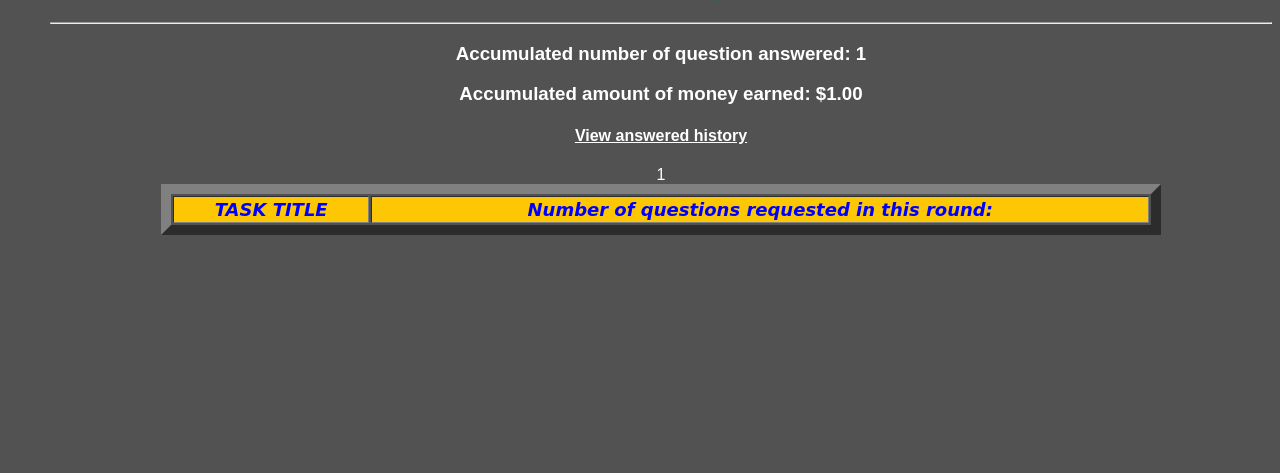
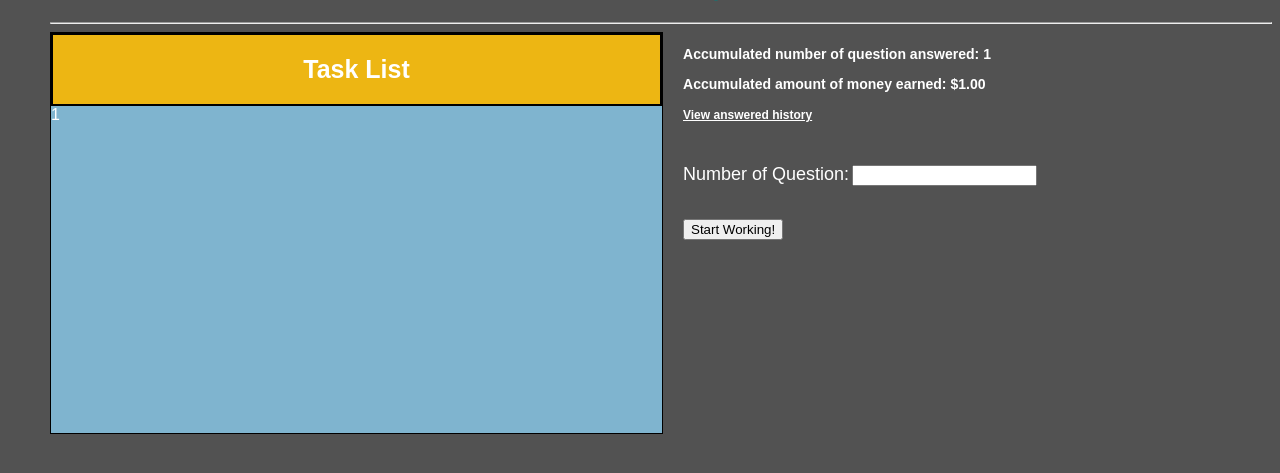
Before and after one commit to RWU001/DIP, a PHP site: page /html/worker-home.php in a window 1280 px wide. Shown: the part 111-584 px from the top of the page. Run offline with PHP 8.4, Linux system fonts and the light colour scheme; the visitor is signed in with stand-in values (Sample User, id 1); lists and menus that the app fills with data are empty; some libraries are stand-ins or nearby versions.

Commit message:
Updating the worker home page

```diff
--- a/css/general.css
+++ b/css/general.css
@@ -100,7 +100,7 @@
 
 .inputTask {
 	float: right;
-	margin-right: 50px;
+	margin-right: 10%;
 }
 
 th {
@@ -133,3 +133,87 @@
 #detailClass tr {
 	background-color: #888;
 }
+
+#taskDescription {
+	float: right;
+	width: 88.5%;
+	height: 100px;
+	margin-right: 10%;
+	margin-top: 2%;
+	text-align: top;
+}
+
+#zip_file {
+	margin-top: 2%;
+}
+
+.taskListTitle {
+	font-size: 25px;
+	display: block;
+	background-color: #EDB613;
+	margin: 0;
+	padding: 20px;
+	text-align: center;
+	border: 2px solid black;
+}
+
+.taskListBox {
+	width: 50%;
+	border: 1px solid black;
+	/* background-color: #777777; */
+	background-color: #7fb4cf;
+	height: 400px;
+	display: inline;
+	float: left;
+}
+
+.workerDetails {
+	width: 39%;
+	display: inline;
+	float: left;
+	padding-left: 20px;
+	font-size: 12px;
+}
+
+.workerQueryTitle {
+	font-size: 23px;
+	font-weight: bold;
+	color: #000;
+	margin-top: 5px;
+	margin-bottom: 5px;
+}
+
+.workerQueryTitle:hover {
+	color: green;
+	cursor: pointer;
+}
+
+.workerQueryDescription {
+	color: #555;
+	margin: 0;
+	margin-bottom: 10px;
+	padding-top: 0px;
+}
+
+.QueryTaskWorker {
+	border: 2px solid black;
+}
+
+#taskList {
+	height: 350px;
+	overflow: scroll;
+}
+
+.pricePerQuestion {
+	font-size: 14px;
+	float: right;
+	color: black;
+}
+
+.numberQuestion {
+	font-size: 18px;
+}
+
+#startWorker {
+	float: left;
+}
--- a/html/requester-home.php
+++ b/html/requester-home.php
@@ -54,7 +54,7 @@
 		<center>Top Up</center>
 		<form name="wallet" action="../php/wallet.php" method="post">
 			<center>Amount to top up:</center>
-			<center><input type="number" name="number" size="14" /></center>
+			<center><input type="number" name="number" size="14" required/></center>
 			<center><input type="submit" name="wallet" value="Add Wallet" /></center>
 		</form>
 	</div>
--- a/html/worker-home.php
+++ b/html/worker-home.php
@@ -4,6 +4,7 @@
 
   <head>
     <title>Worker Home Page</title>
+    <script src="https://ajax.googleapis.com/ajax/libs/jquery/3.1.0/jquery.min.js"></script>
     <meta charset="utf-8">
     <!-- <style>
     body {background-color: powderblue;}
@@ -11,12 +12,10 @@
     </style> -->
   </head>
 
-  <script>
-    var AQ = "500";
-    var AM = "5"
-  </script>
+  <style type="text/css">
+    .test {
 
-  <style type="text/css">
+    }
     th {
       color:BLUE;
       font-family:Comic Sans MS;
@@ -51,12 +50,21 @@
 
     <hr>
 
-    <center>
-      <form action="/work_page.html">
+    <form action="../php/workspace.php" method="post">
+      <div class="taskListBox">
+        <h2 class="taskListTitle">Task List</h2>
+        <div id="taskList">
+          <?php
+              session_start();
+              $request = $_SESSION['queryTaskWorker'];
+              echo $request;
+          ?>
+        </div>
+      </div>
+      <div class="workerDetails">
         <h3>
         Accumulated number of question answered:
         <?php
-          session_start();
           if (isset($_SESSION['question1'])) {
             $question = $_SESSION['question1'];
             echo $question;
@@ -79,21 +87,21 @@
         <a href="history.html">
           <h4>View answered history</h4>
         </a>
-      <table Border="10" width="1000" cellpadding="20" table style="margin: 0px auto;">
-
-        <tr>
-        <th>TASK TITLE</th>
-        <th>Number of questions requested in this round:</th>
-        </tr>
-
-        <?php
-          $request = $_SESSION['queryTaskWorker'];
-          echo $request;
-        ?>
-      </table>
-
-      <br/>
+        <br>
+        <label>
+          <p><span class="numberQuestion">Number of Question:</span> <input type="number" max="200" name="numberQuestion" id="numberQuestion"></p>
+        </label>
+        <input type="text" name="taskTitle" id="test" style="visibility: hidden" required/>
+        <br>
+        <input type="submit" value="Start Working!" id="startWorker">
+      </div>
     </form>
-    </center>
+    <!-- <form name="test" action="../php/test.php" method="post">
+    <center>Amount to top up:</center>
+    <center><input type="text" name="asd" id="test" style="visibility: hidden" required/></center>
+    <center><input type="submit" value="submit"/></center>
+  </form> -->
+  </div>
+  <script src="../js/worker-home.js"></script>
   </body>
 </html>
--- /dev/null
+++ b/js/worker-home.js
@@ -0,0 +1,16 @@
+function fillTest(title) {
+  document.getElementById('test').value = title;
+}
+
+const changeColor = () => { //change the color + add the feature where you can press alt(or command) and click to redo the coloring
+  $('.workerQueryTitle').click(function(e) {
+    let title = e.target;
+    // console.log(e.target);
+    console.log(title.nodeName);
+    let color = '#F00';
+    $('.workerQueryTitle').css("color", 'black');
+    $(title).css("color", color);
+  })
+};
+
+changeColor();
--- a/php/upload-new-task.php
+++ b/php/upload-new-task.php
@@ -8,6 +8,7 @@
   $taskTitle = $_POST['taskTitle'];
   $taskBudget = $_POST['taskBudget'];
   $taskReward = $_POST['taskReward'];
+  $taskDescription = $_POST['taskDescription'];
   $userName = $_SESSION['username'];
   $wallet = $_SESSION['wallet'];
 
@@ -139,8 +140,8 @@
 
 
 ////////////////////////////////////////////QUERY A NEW TASK//////////////////////////////
-$sqlQuery = "INSERT INTO requester_task (ID, USER, TASKTITLE, COMPLETION_OF_TASK, PAYMENT_PROCESS, PRICE_PER_QUESTION, BUDGET, IMAGE_PATH, TXT_PATH)
-VALUES ('', '$userName', '$taskTitle', '&#x2714', 'HAHAHAA', '$taskReward', '$taskBudget', '$your_own_path', '$notepad_file')";
+$sqlQuery = "INSERT INTO requester_task (ID, USER, TASKTITLE, COMPLETION_OF_TASK, PAYMENT_PROCESS, PRICE_PER_QUESTION, BUDGET, IMAGE_PATH, TXT_PATH, TASK_DESCRIPTION)
+VALUES ('', '$userName', '$taskTitle', '&#x2714', 'HAHAHAA', '$taskReward', '$taskBudget', '$your_own_path', '$notepad_file', '$taskDescription')";
 $result3 = mysqli_query($mainDb, $sqlQuery);
 
 ///////////////////////////////////////////////QUERT THE IMAGES name and path to database//////////////////////////////////
```
Also changed, not shown: dbinit.php (+11 -10 lines), html/homepage.php (+4 -4 lines), html/upload-new-task.php (+26 -8 lines), php/queryTaskWorker.php (+14 -7 lines). Lines whose indentation alone changed are shown as unchanged.
